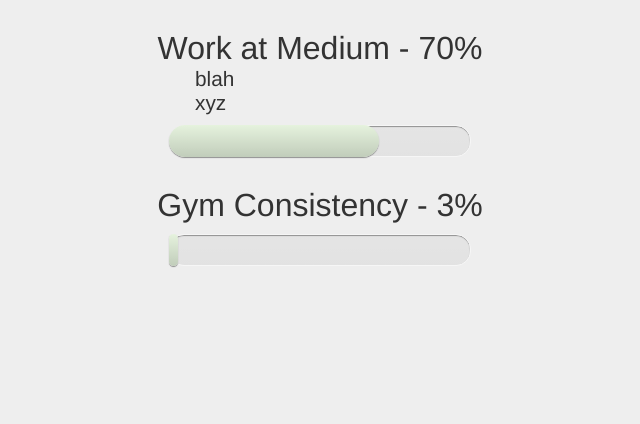
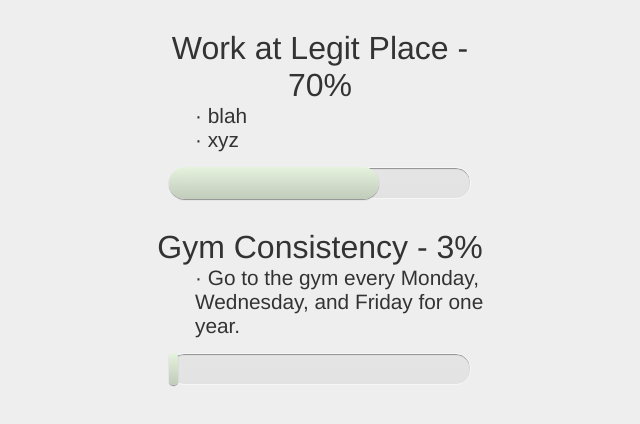
Before and after one commit to BenJamesMartin/Goals, a website: page index.html in a window 1280 px wide. Shown: the whole page, without its empty margins (320-960 px from the left). Drawn offline with Linux system fonts and the light colour scheme.

Commit message:
Subgoal styling

```diff
--- a/goal.css
+++ b/goal.css
@@ -28,7 +28,7 @@ body {
 
 .goal-container {
 	width:300px;
-	margin:10px auto;
+	margin:15px auto;
 	height: 30px;
 	opacity:0.5;
 	border:1px solid white;
--- a/goal.js
+++ b/goal.js
@@ -42,17 +42,19 @@
 		for (var i = 0; i < subgoals.length; i++) {
 			headings.push(document.createElement('h3'));
 			headings[i].setAttribute('class', 'subgoal');
-			headings[i].innerHTML = subgoals[i];
+			headings[i].innerHTML = ' &middot; ' + subgoals[i];
 			// Insert subgoals after goal title and before goal bar
-			this.goalWrapper.insertBefore(headings[i], this.goalWrapper.children[1])
+			this.goalWrapper.insertBefore(headings[i], this.goalWrapper.children[1]);
 		}
 
 	};
 
-	var goal  = new Goal('Work at Medium', 0.7, true);
-	var goal2 = new Goal('Gym Consistency', 0.03, true);
+	var workAtMedium   = new Goal('Work at Legit Place', 0.7, true);
+	var gymConsistency = new Goal('Gym Consistency', 0.03, true);
 
-	goal.subgoals(['xyz', 'blah']);
+	workAtMedium.subgoals(['xyz', 'blah']);
+	gymConsistency.subgoals(['Go to the gym every Monday, Wednesday, and Friday for one year.']);
+
 
 	window.onload = function(){
 		// enableDrag();
```
